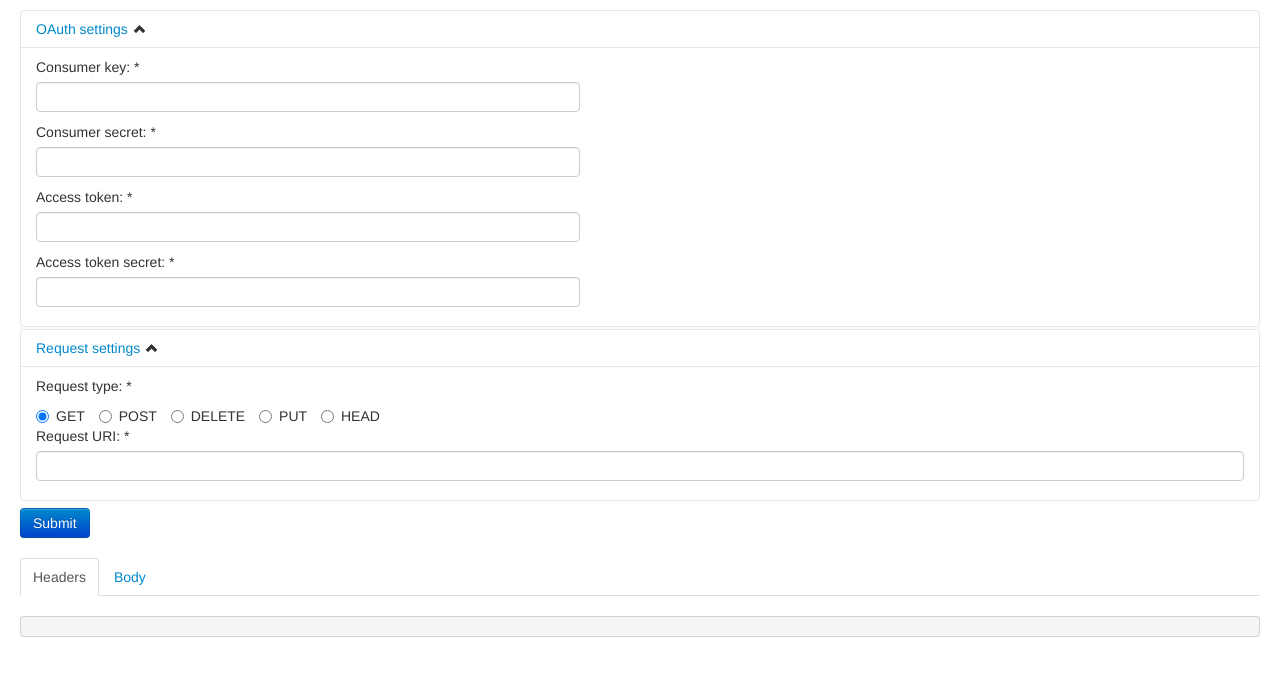
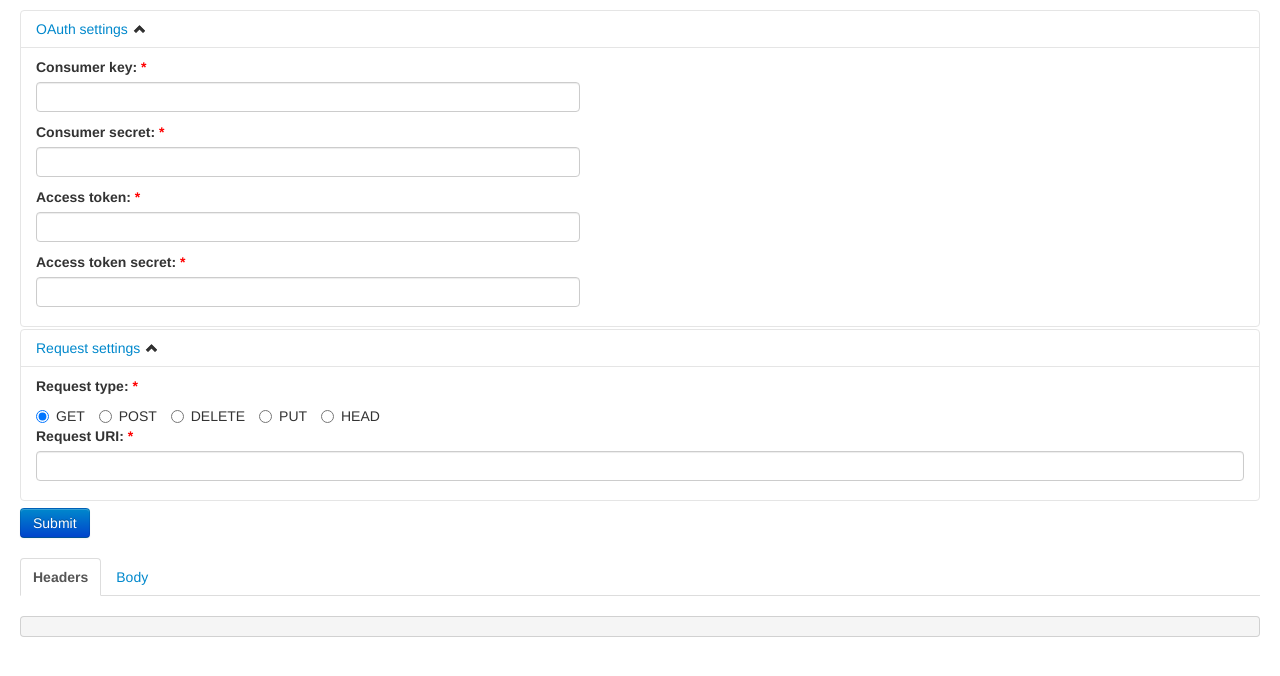
Before and after one commit to leontyr/OAuth, a browser extension: page index.html in a window 1280 px wide. Drawn offline with Linux system fonts and the light colour scheme.

Commit message:
ui change

```diff
--- a/styles/main.css
+++ b/styles/main.css
@@ -13,3 +13,20 @@ html {
 .icon-chevron-up,.icon-chevron-down {
     margin-left:5px
 }
+
+#main_container label{
+font-weight: bold;
+}
+
+#main_container label.radio {
+font-weight: normal;
+}
+
+.form-required {
+    color: #F00;
+font-weight: bold;
+}
+
+ul.nav-tabs li.active a {
+font-weight: bold;
+}
```
